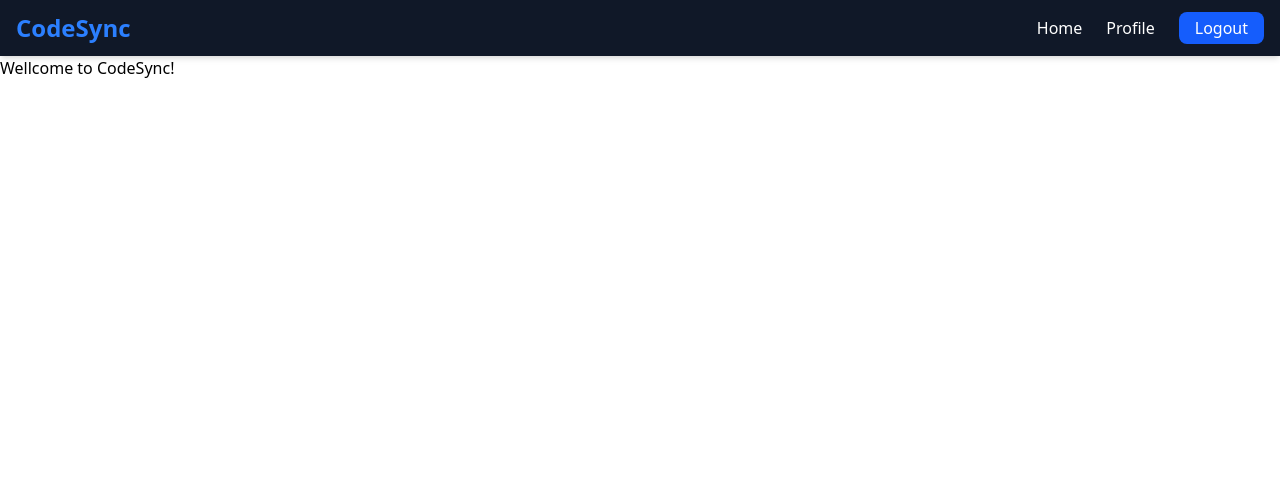
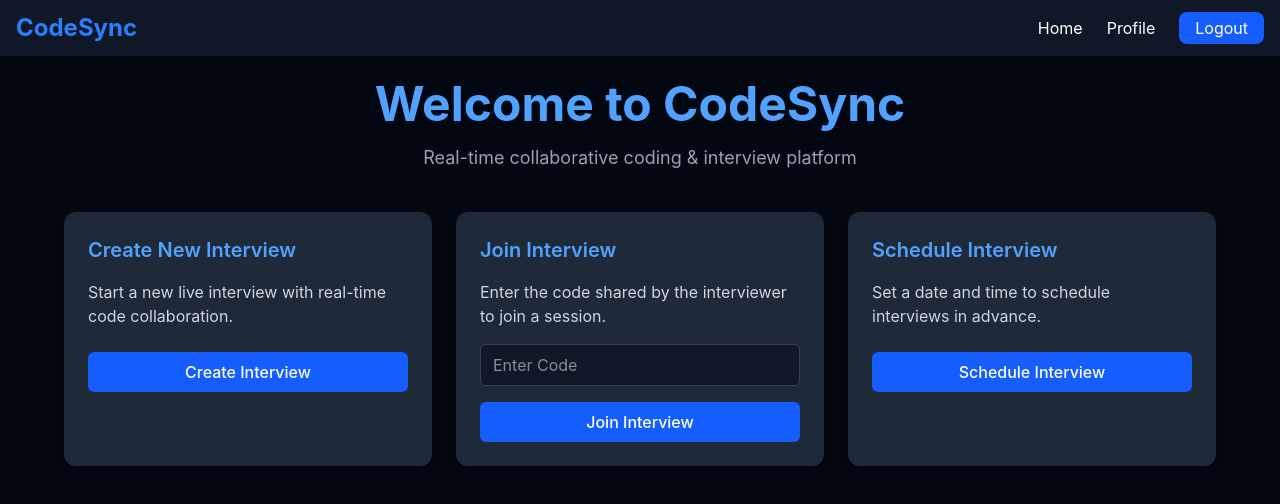
Before and after one commit to Koushik-16/CodeSync, a React (Vite) app in the folder frontend/: page / in a window 1280 px wide. Shown: the top 504 px of the page. Built offline with nearby package versions, Linux system fonts and the light colour scheme; no server answers; sample sign-in values are in the browser's storage.

Commit message:
home page complete

```diff
--- a/frontend/package.json
+++ b/frontend/package.json
@@ -10,7 +10,10 @@
     "preview": "vite preview"
   },
   "dependencies": {
+    "@emotion/react": "^11.14.0",
+    "@emotion/styled": "^11.14.0",
     "@monaco-editor/react": "^4.7.0",
+    "@mui/material": "^7.1.1",
     "@tailwindcss/vite": "^4.1.8",
     "react": "^19.1.0",
     "react-dom": "^19.1.0",
--- a/frontend/src/App.jsx
+++ b/frontend/src/App.jsx
@@ -3,6 +3,7 @@ import Login from './components/Login'
 import { Route, Routes , Navigate } from 'react-router-dom'
 import Home from './components/Home'
 import "./App.css"
+import Navbar from './components/Navbar'
 import { useAuthContext } from './context/AuthContext'
 import Signup from './components/Signup'
 
@@ -11,7 +12,7 @@ function App() {
   const authUser = auth?.authUser;
 	return (
 		<div>
-
+		  <Navbar />
 			<Routes>
 				<Route path='/' element={authUser ? <Home /> : <Navigate to={"/login"} />} />
 				<Route path='/login' element={authUser ? <Navigate to='/' /> : <Login />} />
--- /dev/null
+++ b/frontend/src/Theme/theme.js
@@ -0,0 +1,22 @@
+import { createTheme } from '@mui/material/styles';
+
+const darkTheme = createTheme({
+  palette: {
+    mode: 'dark',
+    background: {
+      default: '#121212',
+      paper: '#1e1e1e',
+    },
+    primary: {
+      main: '#1976d2',
+    },
+    secondary: {
+      main: '#9c27b0',
+    },
+  },
+  typography: {
+    fontFamily: 'Inter, Roboto, sans-serif',
+  },
+});
+
+export default darkTheme;
--- a/frontend/src/components/Home.jsx
+++ b/frontend/src/components/Home.jsx
@@ -1,13 +1,61 @@
-import React from 'react'
-import Navbar from './Navbar'
+import React, { useState } from 'react';
 
 const Home = () => {
+  const [code, setCode] = useState('');
+
+  const handleJoin = () => {
+
+  };
+
   return (
-    <div>
-    <Navbar />
-      Wellcome to CodeSync!
+    <div className="pt-20 min-h-screen bg-gray-950 text-white px-4">
+      {/* Welcome Section */}
+      <section className="text-center mb-10">
+        <h1 className="text-4xl md:text-5xl font-bold text-blue-400 mb-4">Welcome to CodeSync</h1>
+        <p className="text-gray-400 text-lg">Real-time collaborative coding & interview platform</p>
+      </section>
+
+      {/* Cards Section */}
+      <section className="grid grid-cols-1 md:grid-cols-3 gap-6 max-w-6xl mx-auto">
+        {/* Card 1: Create Interview */}
+        <div className="bg-gray-800 rounded-xl shadow-lg p-6 hover:shadow-blue-500/30 transition duration-300">
+          <h2 className="text-xl font-semibold mb-4 text-blue-400">Create New Interview</h2>
+          <p className="text-gray-300 mb-6">Start a new live interview with real-time code collaboration.</p>
+          <button className="bg-blue-600 hover:bg-blue-700 px-4 py-2 rounded-md text-white font-medium w-full">
+            Create Interview
+          </button>
+        </div>
+
+        {/* Card 2: Join Interview */}
+        <div className="bg-gray-800 rounded-xl shadow-lg p-6 hover:shadow-blue-500/30 transition duration-300">
+          <h2 className="text-xl font-semibold mb-4 text-blue-400">Join Interview</h2>
+          <p className="text-gray-300 mb-4">Enter the code shared by the interviewer to join a session.</p>
+          <input
+            type="text"
+            placeholder="Enter Code"
+            value={code}
+            onChange={(e) => setCode(e.target.value)}
+            className="w-full px-3 py-2 mb-4 bg-gray-900 border border-gray-700 rounded-md text-white focus:outline-none focus:ring-2 focus:ring-blue-500"
+          />
+          <button
+            onClick={handleJoin}
+            className="bg-blue-600 hover:bg-blue-700 px-4 py-2 rounded-md text-white font-medium w-full"
+          >
+            Join Interview
+          </button>
+        </div>
+
+        {/* Card 3: Schedule Interview */}
+        <div className="bg-gray-800 rounded-xl shadow-lg p-6 hover:shadow-blue-500/30 transition duration-300">
+          <h2 className="text-xl font-semibold mb-4 text-blue-400">Schedule Interview</h2>
+          <p className="text-gray-300 mb-6">Set a date and time to schedule interviews in advance.</p>
+          <button className="bg-blue-600 hover:bg-blue-700 px-4 py-2 rounded-md text-white font-medium w-full">
+            Schedule Interview
+          </button>
+        </div>
+      </section>
     </div>
-  )
-}
+  );
+};
 
-export default Home
+export default Home;
--- a/frontend/src/components/Navbar.jsx
+++ b/frontend/src/components/Navbar.jsx
@@ -1,38 +1,31 @@
 import React, { useState } from 'react';
-import { Link, useNavigate } from 'react-router-dom'; // If using React Router
-import { useAuthContext } from '../context/AuthContext'; // Import your AuthContext
+import { Link, useNavigate } from 'react-router-dom';
+import { useAuthContext } from '../context/AuthContext';
 
 const Navbar = () => {
+  const { authUser, setAuthUser } = useAuthContext();
   const [isOpen, setIsOpen] = useState(false);
   const navigate = useNavigate();
-  const { setAuthUser } = useAuthContext(); // Get setAuthUser from context
-  const handleLogout = async () => {
-    try {
-      const res = await fetch('http://localhost:5000/api/auth/logout', {
-        method: 'POST',
-        headers: { 'Content-Type': 'application/json' },
-        credentials: 'include',
-      });
 
-      const data = await res.json();
-      if (data.error) throw new Error(data.error);
-
-      localStorage.removeItem('CodeSync_token');
-      setAuthUser(null);
-      //navigate('/login' , {replace : true}); // Redirect to login page after logout
-    } catch (error) {
-      console.log(error);
-    }
-    console.log('User logged out');
+  const handleLogout = () => {
+    setAuthUser(null); // Clear auth state
+    localStorage.removeItem('authUser'); // If you're using localStorage
+    navigate('/login');
   };
 
   return (
-    <nav className="bg-gray-900 text-white shadow-md">
+    <nav className="bg-gray-900 text-white shadow-md fixed w-full z-50 top-0">
       <div className="max-w-7xl mx-auto px-4 py-3 flex items-center justify-between">
         {/* Brand */}
-        <div className="text-2xl font-bold text-blue-500">CodeSync</div>
+        <div
+          onClick={() => navigate('/')}
+          className="text-2xl font-bold text-blue-500 cursor-pointer"
+        >
+          CodeSync
+        </div>
 
         {/* Desktop Links */}
+        {authUser && (
           <div className="hidden md:flex space-x-6 items-center">
             <Link to="/" className="hover:text-blue-400 transition">Home</Link>
             <Link to="/profile" className="hover:text-blue-400 transition">Profile</Link>
@@ -43,13 +36,12 @@ const Navbar = () => {
               Logout
             </button>
           </div>
+        )}
 
         {/* Mobile Hamburger */}
+        {authUser && (
           <div className="md:hidden">
-          <button
-            onClick={() => setIsOpen(!isOpen)}
-            className="focus:outline-none"
-          >
+            <button onClick={() => setIsOpen(!isOpen)} className="focus:outline-none">
               <svg className="w-6 h-6" fill="none" stroke="currentColor" strokeWidth="2"
                 viewBox="0 0 24 24">
                 {isOpen ? (
@@ -60,10 +52,11 @@ const Navbar = () => {
               </svg>
             </button>
           </div>
+        )}
       </div>
 
       {/* Mobile Dropdown */}
-      {isOpen && (
+      {authUser && isOpen && (
         <div className="md:hidden px-4 pb-4 space-y-2">
           <Link to="/" className="block hover:text-blue-400 transition">Home</Link>
           <Link to="/profile" className="block hover:text-blue-400 transition">Profile</Link>
--- a/frontend/src/main.jsx
+++ b/frontend/src/main.jsx
@@ -3,14 +3,19 @@ import { createRoot } from 'react-dom/client'
 import './index.css'
 import App from './App.jsx'
 import { AuthContextProvider } from './context/AuthContext.jsx'
+import { ThemeProvider, CssBaseline } from '@mui/material';
 import { BrowserRouter } from 'react-router-dom'
+import darkTheme from './Theme/theme.js'
 import { SocketProvider } from './context/Sockek.jsx'
 
 createRoot(document.getElementById('root')).render(
     <BrowserRouter>
     <AuthContextProvider>
     <SocketProvider>
-    <App />
+    <ThemeProvider theme={darkTheme}>
+        <CssBaseline />
+         <App />
+      </ThemeProvider>
     </SocketProvider>
     </AuthContextProvider>
     </BrowserRouter>
```
Also changed, not shown: 1 other file (tests, documents, lock files or other folders). Lines whose indentation alone changed are shown as unchanged.
